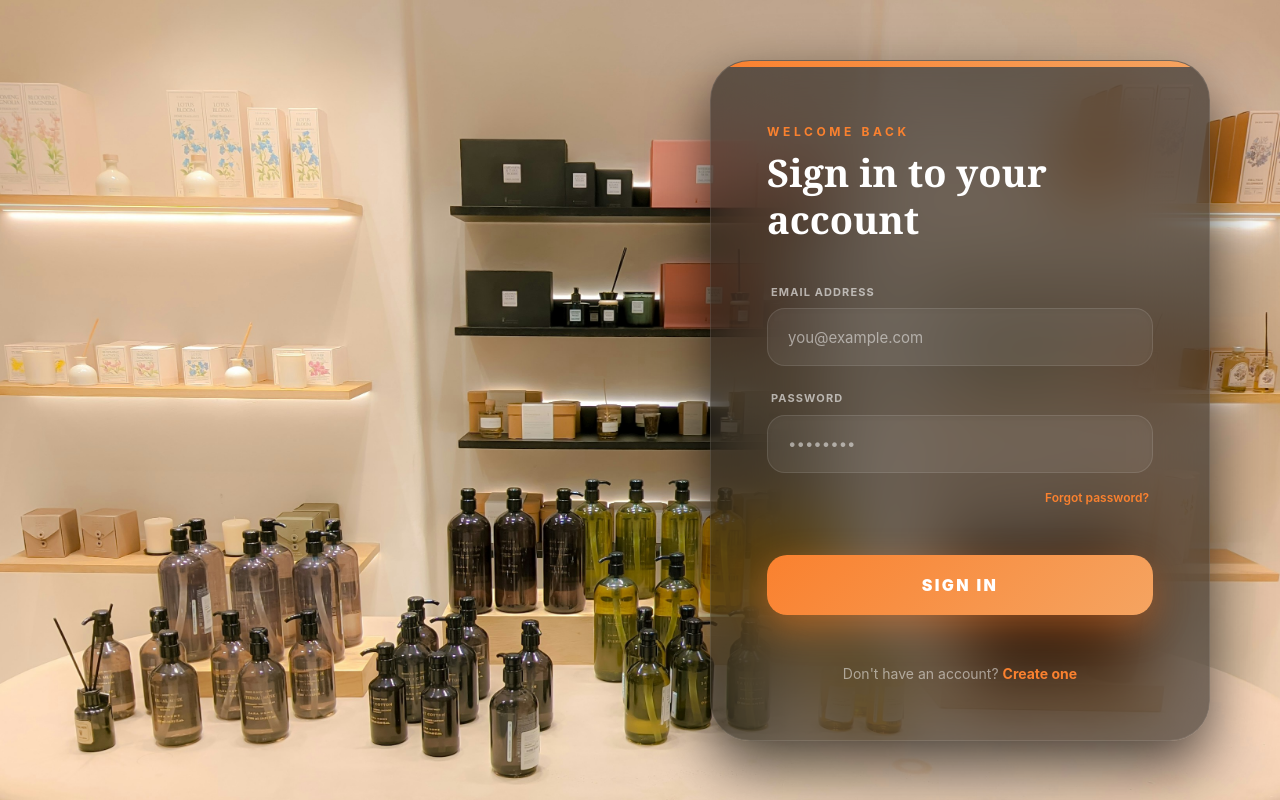
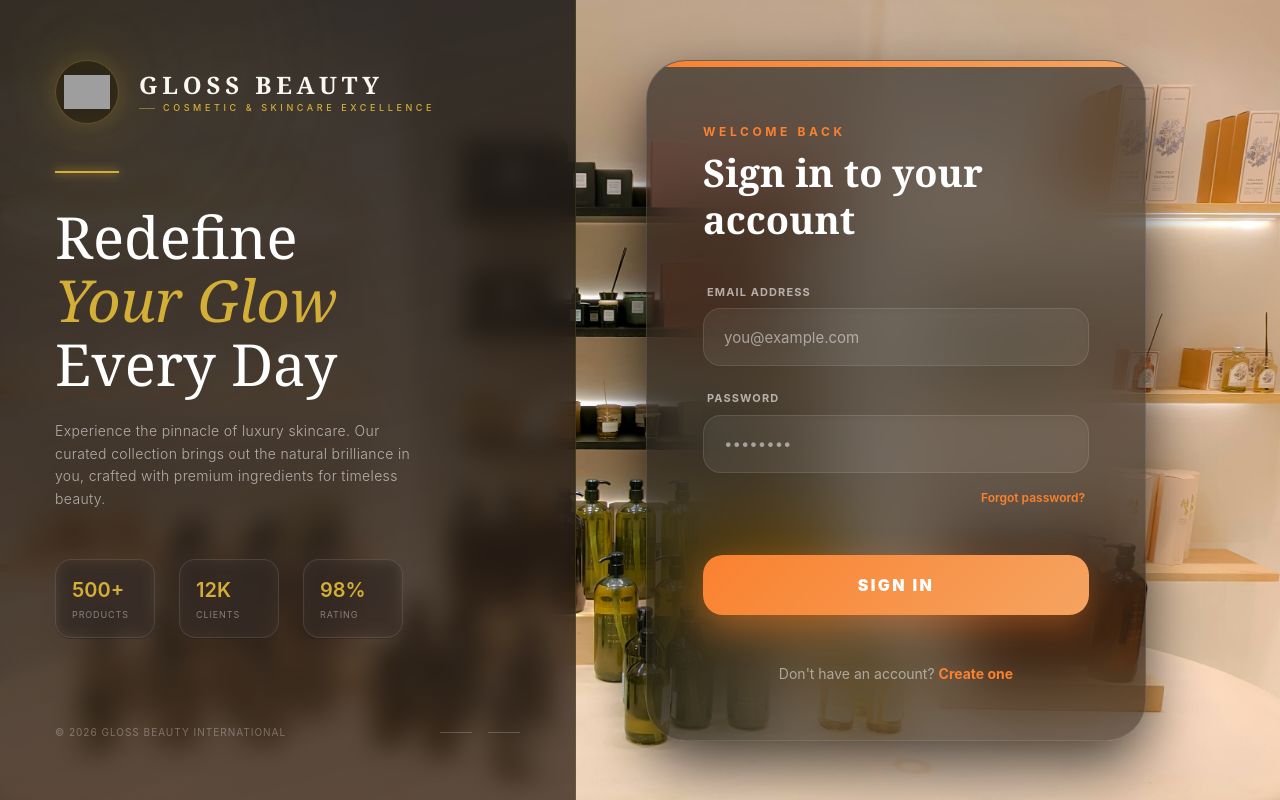
Before and after one commit to HMSSKHerath/test-frontend, a React app: page /login in a window 1280 px wide. Built offline with nearby package versions, Linux system fonts and the light colour scheme; grey boxes are pictures that could not be loaded; the HTML template or start-up script is replaced by a standard one.

Commit message:
feat: enhance login page with visual branding and hero text section

```diff
--- a/src/pages/loginPage.jsx
+++ b/src/pages/loginPage.jsx
@@ -31,8 +31,96 @@ export default function LoginPage() {
     return (
         <div className="w-full h-screen bg-[url('/bg4.jpg')] bg-cover bg-center flex overflow-hidden">
 
-            {/* Left half */}
-            <div className='hidden md:block w-[50%] h-full' />
+            {/* Left half - Visual Branding Side */}
+            <div
+                className="relative w-[45%] h-full hidden lg:flex flex-col justify-between overflow-hidden"
+                style={{
+                    background: 'linear-gradient(165deg, rgba(20, 20, 20, 0.85) 0%, rgba(45, 30, 20, 0.75) 100%)',
+                    backdropFilter: 'blur(12px)',
+                    WebkitBackdropFilter: 'blur(12px)',
+                    padding: '60px 55px',
+                    borderRight: '1px solid rgba(212, 175, 55, 0.15)',
+                }}
+            >
+                {/* Background Decorative Element - Subtle Glow */}
+                <div className="absolute top-[-10%] left-[-10%] w-[300px] h-[300px] rounded-full bg-[#D4AF37] opacity-[0.05] blur-[100px]" />
+
+                {/* Top Section: Logo & Brand */}
+                <div className="relative z-10">
+                    <div className="flex items-center gap-5 group cursor-default">
+
+                        {/* Logo Container with Design Effects */}
+                        <div className="relative">
+                            {/* Background Glow behind the logo */}
+                            <div className="absolute inset-0 bg-[#D4AF37] opacity-20 blur-xl rounded-full group-hover:opacity-40 transition-opacity duration-500"></div>
+
+                            {/* The Logo Frame */}
+                            <div className="relative w-16 h-16 p-1 rounded-full border border-[#D4AF37]/30 bg-black/20 backdrop-blur-md flex items-center justify-center overflow-hidden shadow-[0_0_20px_rgba(212,175,55,0.1)] group-hover:border-[#D4AF37]/60 transition-all duration-500">
+                                <img
+                                    src="./logo3.png"
+                                    alt="Gloss Beauty Logo"
+                                    className="w-full h-full object-contain p-1 transform group-hover:scale-110 transition-transform duration-500"
+                                />
+                            </div>
+                        </div>
+
+                        {/* Brand Name Text */}
+                        <div className="flex flex-col">
+                            <h1 className="text-2xl font-bold tracking-[0.2em] text-[#FAF7F2] uppercase font-serif group-hover:text-[#D4AF37] transition-colors duration-500">
+                                Gloss Beauty
+                            </h1>
+                            <div className="flex items-center gap-2">
+                                {/* Small gold line next to sub-text */}
+                                <div className="w-4 h-[1px] bg-[#D4AF37]/50"></div>
+                                <p className="text-[9px] tracking-[0.4em] text-[#D4AF37] uppercase font-medium">
+                                    Cosmetic & Skincare Excellence
+                                </p>
+                            </div>
+                        </div>
+                    </div>
+                </div>
+
+                {/* Middle Section: Hero Text */}
+                <div className="relative z-10 mb-10">
+                    <div className="w-16 h-[2px] bg-[#D4AF37] mb-8 shadow-[0_0_10px_#D4AF37]" />
+
+                    <h2 className="text-[58px] font-light leading-[1.1] text-white font-serif mb-6">
+                        Redefine <br />
+                        <span className="italic text-[#D4AF37] font-serif">Your Glow</span> <br />
+                        Every Day
+                    </h2>
+
+                    <p className="text-[14px] leading-relaxed text-white/60 max-w-[360px] font-light tracking-wide">
+                        Experience the pinnacle of luxury skincare. Our curated collection brings out the natural brilliance in you, crafted with premium ingredients for timeless beauty.
+                    </p>
+
+                    {/* Improved Stats with Glassmorphism Cards */}
+                    <div className="flex gap-6 mt-12">
+                        {[
+                            { num: '500+', label: 'Products' },
+                            { num: '12K', label: 'Clients' },
+                            { num: '98%', label: 'Rating' }
+                        ].map((stat, i) => (
+                            <div key={i} className="flex flex-col p-4 rounded-2xl bg-white/5 border border-white/10 backdrop-blur-sm min-w-[100px] hover:bg-white/10 transition-colors">
+                                <span className="text-xl font-semibold text-[#D4AF37]">{stat.num}</span>
+                                <span className="text-[9px] uppercase tracking-widest text-white/40 mt-1">{stat.label}</span>
+                            </div>
+                        ))}
+                    </div>
+                </div>
+
+                {/* Bottom Section: Footer / Socials Placeholder */}
+                <div className="relative z-10 flex justify-between items-center">
+                    <p className="text-[10px] tracking-widest text-white/30 uppercase">
+                        © 2026 Gloss Beauty International
+                    </p>
+                    <div className="flex gap-4">
+                        {/* Simple visual dividers for a pro look */}
+                        <div className="w-8 h-[1px] bg-white/20" />
+                        <div className="w-8 h-[1px] bg-white/20" />
+                    </div>
+                </div>
+            </div>
 
             {/* Right half — login card */}
             <div className="w-full md:w-[50%] h-full flex items-center justify-center p-6">
```
Also changed, not shown: 1 other file (tests, documents, lock files or other folders).
